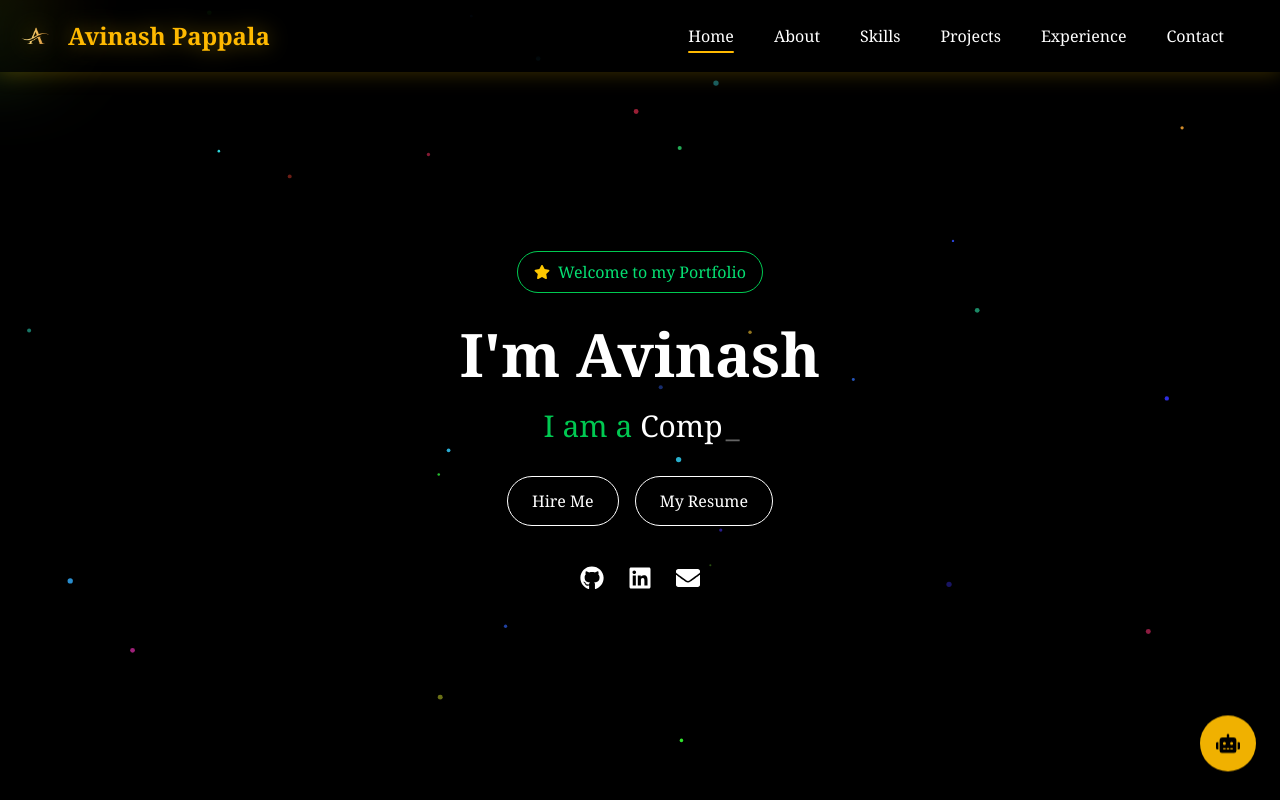
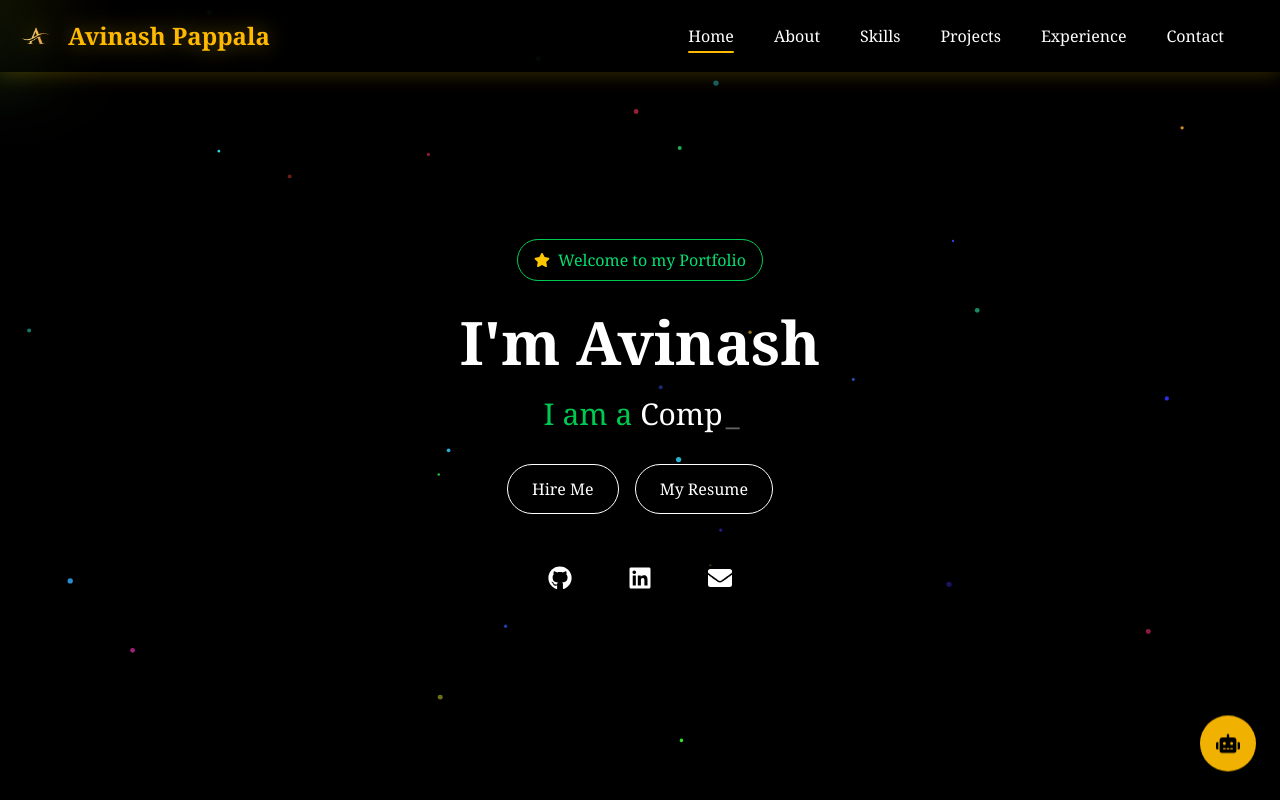
Before and after one commit to Avinash829/Portfolio, a React (Vite) app: page / in a window 1280 px wide. Shown: the top 800 px of the page. Built offline with nearby package versions, Linux system fonts and the light colour scheme.

Commit message:
SEO optimisations done

```diff
--- a/index.html
+++ b/index.html
@@ -1,16 +1,64 @@
-<!doctype html>
+<!DOCTYPE html>
 <html lang="en">
-
     <head>
         <meta charset="UTF-8" />
-    <link rel="icon" type="image/svg+xml" href="/logo.png" />
+        <link rel="icon" type="image/png" href="/logo.png" />
+        <link rel="canonical" href="https://avinashpappala.pages.dev" />
+
         <meta name="viewport" content="width=device-width, initial-scale=1.0" />
-    <title>Avinash Portfolio</title>
+
+        <!-- 🔥 TITLE (VERY IMPORTANT) -->
+        <title>Avinash Pappala | Software Engineer Portfolio</title>
+
+        <!-- SEO -->
+        <meta
+            name="description"
+            content="Avinash Pappala - Full Stack Developer specializing in React, Next.js, and AI applications. Explore projects, skills, and experience."
+        />
+
+        <meta
+            name="keywords"
+            content="Avinash Pappala, Full Stack Developer, React Developer, Next.js Developer, Software Engineer, AI Developer"
+        />
+
+        <meta name="author" content="Avinash Pappala" />
+
+        <!-- Open Graph -->
+        <meta property="og:title" content="Avinash Pappala Portfolio" />
+        <meta
+            property="og:description"
+            content="Full Stack Developer | AI Projects | React & Next.js"
+        />
+        <meta property="og:url" content="https://avinashpappala.pages.dev" />
+        <meta property="og:type" content="website" />
+
+        <!-- Twitter (still useful even without account) -->
+        <meta name="twitter:card" content="summary_large_image" />
+        <meta name="twitter:title" content="Avinash Pappala Portfolio" />
+        <meta
+            name="twitter:description"
+            content="Full Stack Developer | AI Projects | React & Next.js"
+        />
+
+        <!-- 🔥 STRUCTURED DATA (THIS IS THE GAME CHANGER) -->
+        <script type="application/ld+json">
+            {
+                "@context": "https://schema.org",
+                "@type": "Person",
+                "name": "Avinash Pappala",
+                "url": "https://avinashpappala.pages.dev",
+                "jobTitle": "Software Engineer",
+                "sameAs": [
+                    "https://www.linkedin.com/in/avinashpappala/",
+                    "https://github.com/Avinash829",
+                    "https://leetcode.com/u/avinash_829/"
+                ]
+            }
+        </script>
     </head>
 
     <body>
         <div id="root"></div>
         <script type="module" src="/src/main.jsx"></script>
     </body>
-
 </html>
--- a/package.json
+++ b/package.json
@@ -16,6 +16,7 @@
         "framer-motion": "^12.23.22",
         "react": "^19.1.0",
         "react-dom": "^19.1.0",
+        "react-helmet-async": "^3.0.0",
         "react-icons": "^5.5.0",
         "react-markdown": "^10.1.0",
         "react-simple-typewriter": "^5.0.1",
--- a/src/components/Home.jsx
+++ b/src/components/Home.jsx
@@ -7,6 +7,9 @@ const Home = () => {
     return (
         <section
             id="home"
+            aria-label="Avinash Pappala Portfolio Home"
+            itemScope
+            itemType="https://schema.org/Person"
             className="min-h-screen flex flex-col justify-center items-center px-4 sm:px-6 lg:px-20 text-center "
         >
             <motion.div
@@ -28,7 +31,12 @@ const Home = () => {
                 className="text-3xl sm:text-4xl md:text-6xl font-bold text-white mb-4 leading-tight"
             >
                 I'm Avinash
+                <span className="sr-only"> Avinash Pappala</span>
             </motion.h1>
+            <span className="sr-only" itemProp="description">
+                Avinash Pappala is a Full Stack Developer specializing in React,
+                Next.js, AI applications, and competitive programming.
+            </span>
 
             <motion.h2
                 initial={{ opacity: 0, y: 20 }}
@@ -85,30 +93,53 @@ const Home = () => {
                 initial={{ opacity: 0, y: 20 }}
                 animate={{ opacity: 1, y: 0 }}
                 transition={{ duration: 0.6, delay: 1 }}
-                className="flex gap-6 text-xl sm:text-2xl text-white"
+                className="flex gap-8 text-2xl text-white"
             >
-                <a
+                {/* GitHub */}
+                <motion.a
                     href="https://github.com/Avinash829"
                     target="_blank"
                     rel="noopener noreferrer"
-                    className="hover:text-green-400 transition"
+                    aria-label="Avinash Pappala GitHub Profile"
+                    itemProp="sameAs"
+                    whileHover={{ scale: 1.2, y: -5 }}
+                    whileTap={{ scale: 0.95 }}
+                    transition={{ type: "spring", stiffness: 300 }}
+                    className="relative p-3 rounded-full group"
                 >
-                    <FaGithub />
-                </a>
-                <a
+                    <span className="absolute inset-0 rounded-full bg-green-400 opacity-0 group-hover:opacity-20 blur-lg transition duration-300"></span>
+                    <FaGithub className="relative z-10 group-hover:text-green-400 transition duration-300" />
+                </motion.a>
+
+                {/* LinkedIn */}
+                <motion.a
                     href="https://www.linkedin.com/in/avinashpappala"
                     target="_blank"
                     rel="noopener noreferrer"
-                    className="hover:text-green-400 transition"
+                    aria-label="Avinash Pappala LinkedIn Profile"
+                    itemProp="sameAs"
+                    whileHover={{ scale: 1.2, y: -5 }}
+                    whileTap={{ scale: 0.95 }}
+                    transition={{ type: "spring", stiffness: 300 }}
+                    className="relative p-3 rounded-full group"
                 >
-                    <FaLinkedin />
-                </a>
-                <a
+                    <span className="absolute inset-0 rounded-full bg-blue-400 opacity-0 group-hover:opacity-20 blur-lg transition duration-300"></span>
+                    <FaLinkedin className="relative z-10 group-hover:text-blue-400 transition duration-300" />
+                </motion.a>
+
+                {/* Email */}
+                <motion.a
                     href="mailto:avinashpappala@gmail.com"
-                    className="hover:text-green-400 transition"
+                    itemProp="email"
+                    aria-label="Email Avinash Pappala"
+                    whileHover={{ scale: 1.2, y: -5 }}
+                    whileTap={{ scale: 0.95 }}
+                    transition={{ type: "spring", stiffness: 300 }}
+                    className="relative p-3 rounded-full group"
                 >
-                    <FaEnvelope />
-                </a>
+                    <span className="absolute inset-0 rounded-full bg-yellow-400 opacity-0 group-hover:opacity-20 blur-lg transition duration-300"></span>
+                    <FaEnvelope className="relative z-10 group-hover:text-yellow-400 transition duration-300" />
+                </motion.a>
             </motion.div>
         </section>
     );
--- a/src/main.jsx
+++ b/src/main.jsx
@@ -1,10 +1,13 @@
-import { StrictMode } from 'react'
-import { createRoot } from 'react-dom/client'
-import './App.css'
-import App from './App.jsx'
+import { StrictMode } from "react";
+import { createRoot } from "react-dom/client";
+import { HelmetProvider } from "react-helmet-async";
+import "./App.css";
+import App from "./App.jsx";
 
-createRoot(document.getElementById('root')).render(
+createRoot(document.getElementById("root")).render(
     <StrictMode>
-        <App />
-    </StrictMode>,
-)
+        <HelmetProvider>
+            <App />
+        </HelmetProvider>
+    </StrictMode>
+);
```
Also changed, not shown: public/robots.txt (added), 1 other file (tests, documents, lock files or other folders). Lines whose indentation alone changed are shown as unchanged.
